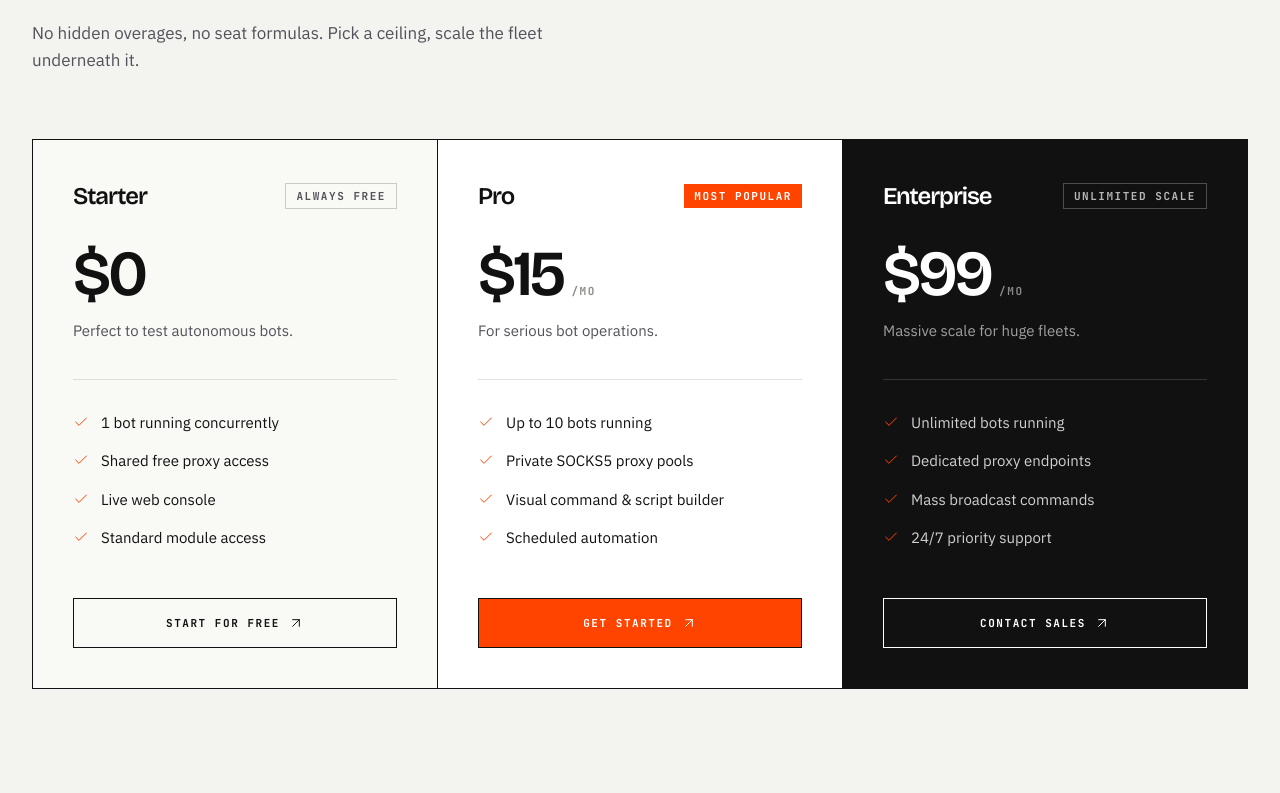
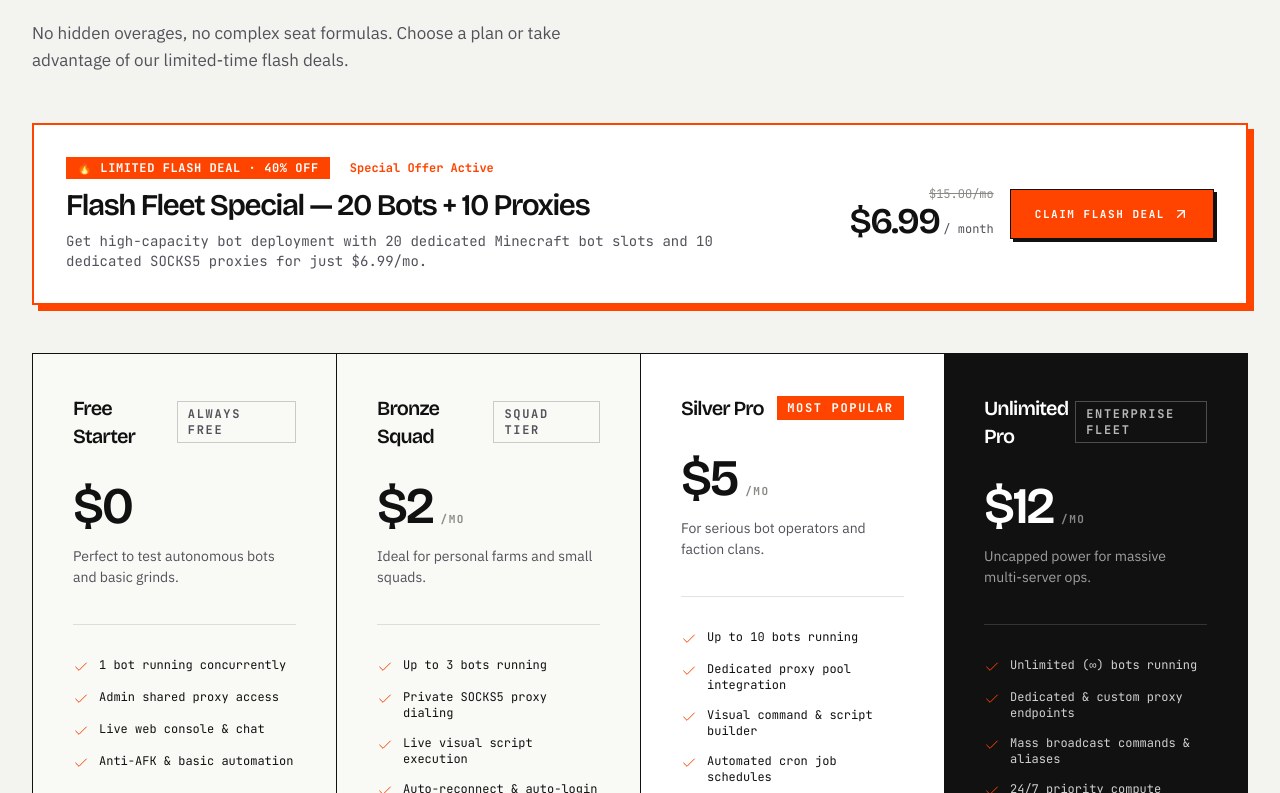
Before and after one commit to navidu-sathsara/native, a Next.js app: page / in a window 1280 px wide. Shown: the part 5127-5920 px from the top of the page. Built offline with nearby package versions, Linux system fonts and the light colour scheme; no server answers.

Commit message:
feat: add Flash Special Offer banners on landing page and billing dashboard

```diff
--- a/app/(dashboard)/billing/page.js
+++ b/app/(dashboard)/billing/page.js
@@ -762,7 +762,39 @@ export default function BillingPage() {
       {/* 📦 VIEW 2: PRESET PACKAGES                                                 */}
       {/* ========================================================================= */}
       {viewMode === 'preset' && (
-        <div className="grid gap-6 md:grid-cols-2 lg:grid-cols-4">
+        <div className="space-y-6">
+          {/* Active Flash Deal Banner in Standard Plans */}
+          {promoPlans.length > 0 && promoPlans[0] && (
+            <div className="border-2 border-ember bg-white p-6 shadow-[5px_5px_0_#ff4400] flex flex-col sm:flex-row sm:items-center sm:justify-between gap-4 font-mono">
+              <div className="space-y-1">
+                <div className="flex items-center gap-2">
+                  <span className="border border-ember bg-ember text-white px-2 py-0.5 text-[9px] font-bold uppercase">
+                    {promoPlans[0].badge}
+                  </span>
+                  <span className="text-[11px] text-ember font-bold flex items-center gap-1">
+                    <Clock className="h-3.5 w-3.5" />
+                    Special Promotional Deal
+                  </span>
+                </div>
+                <h4 className="lp-display text-xl font-bold text-ink tracking-tight">
+                  {promoPlans[0].name} ({promoPlans[0].maxBots} Bots + {promoPlans[0].maxProxies} Proxies)
+                </h4>
+                <p className="text-xs text-ink-soft">
+                  Exclusive discount: Upgrade your fleet to {promoPlans[0].maxBots} bot slots for only ${Number(promoPlans[0].price).toFixed(2)}/mo.
+                </p>
+              </div>
+              <Button
+                variant="primary"
+                onClick={() => initiatePromoPayment(promoPlans[0])}
+                className="shrink-0"
+              >
+                <Flame className="h-4 w-4 mr-1.5" />
+                Claim Flash Offer (${Number(promoPlans[0].price).toFixed(2)})
+              </Button>
+            </div>
+          )}
+
+          <div className="grid gap-6 md:grid-cols-2 lg:grid-cols-4">
           {PRESET_PLANS.map((plan) => {
             const isCurrent = userTier === plan.id;
             return (
@@ -849,6 +881,7 @@ export default function BillingPage() {
               </div>
             );
           })}
+          </div>
         </div>
       )}
 
--- a/bots/bots.json
+++ b/bots/bots.json
@@ -659,6 +659,39 @@
         },
         "boneDropper": {}
       }
+    },
+    {
+      "id": "1",
+      "ownerId": "a2a42408-daca-4520-8c12-3c11788a487f",
+      "config": {
+        "host": "play.bananasmp.net",
+        "port": 25565,
+        "username": "MeteorForge91",
+        "version": "1.20.1",
+        "auth": "offline",
+        "autoReconnect": true,
+        "reconnectDelay": 5000,
+        "afkMode": true,
+        "proxy": "socks5://iflojlekdatacenter:mb1evyrnaamq@23.27.78.111:5691",
+        "discord": {
+          "enabled": false,
+          "token": "",
+          "guildId": ""
+        },
+        "boneCollector": {
+          "collectSlot": 13,
+          "cycleDelay": 15000
+        },
+        "webhookUrl": "",
+        "autoRegister": false,
+        "autoLogin": true,
+        "loginPassword": "fag2123",
+        "category": "Default",
+        "colors": {
+          "theme": "green"
+        },
+        "boneDropper": {}
+      }
     }
   ]
 }
--- a/components/landing/sections.jsx
+++ b/components/landing/sections.jsx
@@ -309,31 +309,40 @@ export function Testimonials() {
 
 const PLANS = [
   {
-    name: 'Starter',
+    name: 'Free Starter',
     price: '$0',
     badge: 'Always free',
-    note: 'Perfect to test autonomous bots.',
-    features: ['1 bot running concurrently', 'Shared free proxy access', 'Live web console', 'Standard module access'],
+    note: 'Perfect to test autonomous bots and basic grinds.',
+    features: ['1 bot running concurrently', 'Admin shared proxy access', 'Live web console & chat', 'Anti-AFK & basic automation'],
     cta: 'Start for free',
   },
   {
-    name: 'Pro',
-    price: '$15',
+    name: 'Bronze Squad',
+    price: '$2',
+    unit: '/mo',
+    badge: 'Squad tier',
+    note: 'Ideal for personal farms and small squads.',
+    features: ['Up to 3 bots running', 'Private SOCKS5 proxy dialing', 'Live visual script execution', 'Auto-reconnect & auto-login'],
+    cta: 'Get Bronze ($2)',
+  },
+  {
+    name: 'Silver Pro',
+    price: '$5',
     unit: '/mo',
     badge: 'Most popular',
-    note: 'For serious bot operations.',
-    features: ['Up to 10 bots running', 'Private SOCKS5 proxy pools', 'Visual command & script builder', 'Scheduled automation'],
-    cta: 'Get started',
+    note: 'For serious bot operators and faction clans.',
+    features: ['Up to 10 bots running', 'Dedicated proxy pool integration', 'Visual command & script builder', 'Automated cron job schedules'],
+    cta: 'Get Silver Pro ($5)',
     featured: true,
   },
   {
-    name: 'Enterprise',
-    price: '$99',
+    name: 'Unlimited Pro',
+    price: '$12',
     unit: '/mo',
-    badge: 'Unlimited scale',
-    note: 'Massive scale for huge fleets.',
-    features: ['Unlimited bots running', 'Dedicated proxy endpoints', 'Mass broadcast commands', '24/7 priority support'],
-    cta: 'Contact sales',
+    badge: 'Enterprise fleet',
+    note: 'Uncapped power for massive multi-server ops.',
+    features: ['Unlimited (∞) bots running', 'Dedicated & custom proxy endpoints', 'Mass broadcast commands & aliases', '24/7 priority compute sandbox'],
+    cta: 'Get Unlimited ($12)',
     dark: true,
   },
 ];
@@ -344,12 +353,49 @@ export function Pricing() {
       <div className="mx-auto max-w-[1400px] px-5 sm:px-8">
         <SectionHead
           index="05"
-          eyebrow="Pricing"
+          eyebrow="Pricing & Capacity"
           title="Predictable pricing."
-          sub="No hidden overages, no seat formulas. Pick a ceiling, scale the fleet underneath it."
+          sub="No hidden overages, no complex seat formulas. Choose a plan or take advantage of our limited-time flash deals."
         />
 
-        <div className="mt-16 grid gap-px border border-ink bg-ink lg:grid-cols-3">
+        {/* ── LIMITED TIME FLASH DEAL BANNER ────────────────────── */}
+        <div className="mt-12 border-2 border-ember bg-white p-6 sm:p-8 shadow-[6px_6px_0_#ff4400]">
+          <div className="flex flex-col lg:flex-row lg:items-center lg:justify-between gap-6">
+            <div className="space-y-2">
+              <div className="flex items-center gap-2">
+                <span className="border border-ember bg-ember text-white px-2.5 py-0.5 text-xs font-mono font-bold uppercase tracking-wider">
+                  🔥 LIMITED FLASH DEAL · 40% OFF
+                </span>
+                <span className="text-xs font-mono text-ember font-bold flex items-center gap-1">
+                  <span className="h-2 w-2 rounded-full bg-ember animate-ping" />
+                  Special Offer Active
+                </span>
+              </div>
+              <h3 className="lp-display text-2xl sm:text-3xl font-bold text-ink">
+                Flash Fleet Special — 20 Bots + 10 Proxies
+              </h3>
+              <p className="text-sm font-mono text-ink-soft max-w-2xl">
+                Get high-capacity bot deployment with 20 dedicated Minecraft bot slots and 10 dedicated SOCKS5 proxies for just $6.99/mo.
+              </p>
+            </div>
+            <div className="flex flex-col sm:flex-row sm:items-center gap-4 shrink-0">
+              <div className="text-left sm:text-right">
+                <span className="text-xs font-mono text-ink-faint line-through block">$15.00/mo</span>
+                <span className="lp-display text-4xl font-bold text-ink">$6.99</span>
+                <span className="text-xs font-mono text-ink-soft ml-1">/ month</span>
+              </div>
+              <Link
+                href="/login?plan=promo_flash_starter"
+                className="lp-mono inline-flex items-center justify-center gap-2 border border-ink bg-ember px-6 py-4 text-white font-bold hover:bg-ember-dark transition shadow-[3px_3px_0_#111111]"
+              >
+                Claim Flash Deal
+                <ArrowUpRight className="h-4 w-4" />
+              </Link>
+            </div>
+          </div>
+        </div>
+
+        <div className="mt-12 grid gap-px border border-ink bg-ink md:grid-cols-2 lg:grid-cols-4">
           {PLANS.map((plan, i) => (
             <Reveal
               key={plan.name}
@@ -362,10 +408,10 @@ export function Pricing() {
               )}
             >
               <div className="flex items-center justify-between">
-                <p className="lp-display text-2xl">{plan.name}</p>
+                <p className="lp-display text-xl">{plan.name}</p>
                 <span
                   className={cn(
-                    'lp-mono px-2.5 py-1',
+                    'lp-mono px-2.5 py-1 text-xs',
                     plan.featured
                       ? 'bg-ember text-white'
                       : plan.dark
@@ -378,19 +424,19 @@ export function Pricing() {
               </div>
 
               <div className="mt-8 flex items-baseline gap-2">
-                <span className="lp-display text-[clamp(3rem,5vw,4.5rem)]">{plan.price}</span>
+                <span className="lp-display text-[clamp(2.5rem,4vw,3.5rem)]">{plan.price}</span>
                 {plan.unit && (
                   <span className={cn('lp-mono', plan.dark ? 'text-white/50' : 'text-ink-faint')}>{plan.unit}</span>
                 )}
               </div>
 
-              <p className={cn('mt-4 text-[15px]', plan.dark ? 'text-white/60' : 'text-ink-soft')}>{plan.note}</p>
+              <p className={cn('mt-4 text-[14px]', plan.dark ? 'text-white/60' : 'text-ink-soft')}>{plan.note}</p>
 
-              <ul className={cn('mt-9 space-y-4 border-t pt-8', plan.dark ? 'border-white/15' : 'border-ink/12')}>
+              <ul className={cn('mt-9 space-y-3.5 border-t pt-8 font-mono text-xs', plan.dark ? 'border-white/15' : 'border-ink/12')}>
                 {plan.features.map((feature) => (
-                  <li key={feature} className="flex items-start gap-3">
+                  <li key={feature} className="flex items-start gap-2.5">
                     <Check className="mt-0.5 h-4 w-4 shrink-0 text-ember" strokeWidth={1.5} />
-                    <span className={cn('text-[15px]', plan.dark ? 'text-white/80' : 'text-ink')}>{feature}</span>
+                    <span className={cn(plan.dark ? 'text-white/80' : 'text-ink')}>{feature}</span>
                   </li>
                 ))}
               </ul>
@@ -399,7 +445,7 @@ export function Pricing() {
                 href="/login"
                 data-testid={`pricing-cta-${plan.name.toLowerCase()}`}
                 className={cn(
-                  'lp-mono mt-12 inline-flex items-center justify-center gap-2 border px-6 py-4 transition-colors duration-150',
+                  'lp-mono mt-10 inline-flex items-center justify-center gap-2 border px-6 py-3.5 text-xs font-bold transition-colors duration-150',
                   plan.featured
                     ? 'border-ink bg-ember text-white hover:bg-ember-dark'
                     : plan.dark
```
